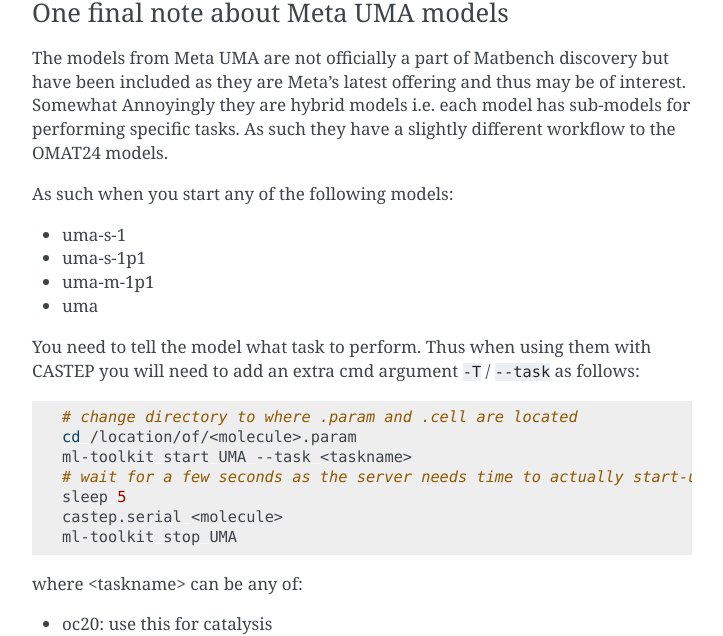
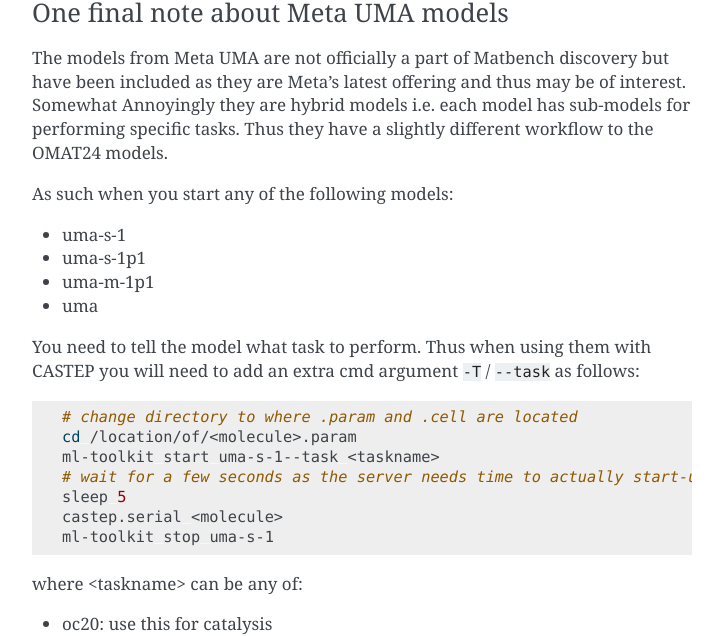
Before and after one commit to bjthorpe/Bede_container_docs, a Sphinx documentation site: the page built from source/Examples.rst, in a window 1280 px wide and 900 px high, scrolled down 15282 px. Shown: the part 214-850 px from the top of the window, without its empty margins (388-1111 px from the left). Built offline with Sphinx 7.4.7, drawn with Linux system fonts in a browser that asks for light colours.

Commit message:
minor tweaks

```diff
--- a/source/Examples.rst
+++ b/source/Examples.rst
@@ -689,7 +689,7 @@
 
 The models from Meta UMA are not officially a part of Matbench discovery but have been included as they are
 Meta's latest offering and thus may be of interest. Somewhat Annoyingly they are hybrid models i.e. each model
-has sub-models for performing specific tasks. As such they have a slightly different workflow to the OMAT24
+has sub-models for performing specific tasks. Thus they have a slightly different workflow to the OMAT24
 models.
 
 As such when you start any of the following models:
@@ -706,11 +706,11 @@
 
     # change directory to where .param and .cell are located
     cd /location/of/<molecule>.param
-    ml-toolkit start UMA --task <taskname>
+    ml-toolkit start uma-s-1--task <taskname>
     # wait for a few seconds as the server needs time to actually start-up
     sleep 5
     castep.serial <molecule>
-    ml-toolkit stop UMA
+    ml-toolkit stop uma-s-1
 
 where <taskname> can be any of:
 
--- a/source/MetaAi.rst
+++ b/source/MetaAi.rst
@@ -152,11 +152,11 @@
 
     # change directory to where .param and .cell are located
     cd /location/of/<molecule>.param
-    ml-toolkit start UMA --task <taskname>
+    ml-toolkit start uma-s-1 --task <taskname>
     # wait for a few seconds as the server needs time to actually start-up
     sleep 5
     castep.serial <molecule>
-    ml-toolkit stop UMA
+    ml-toolkit stop uma-s-1
 
 where <taskname> can be any of:
 - oc20: use this for catalysis
```
